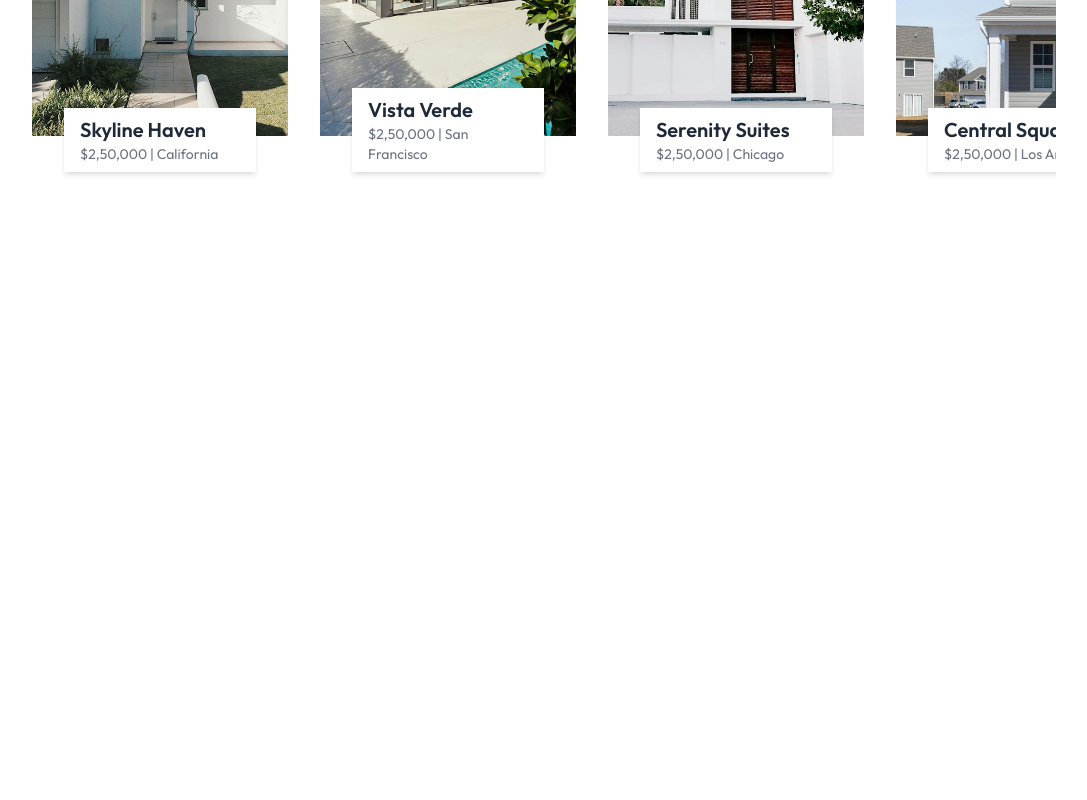
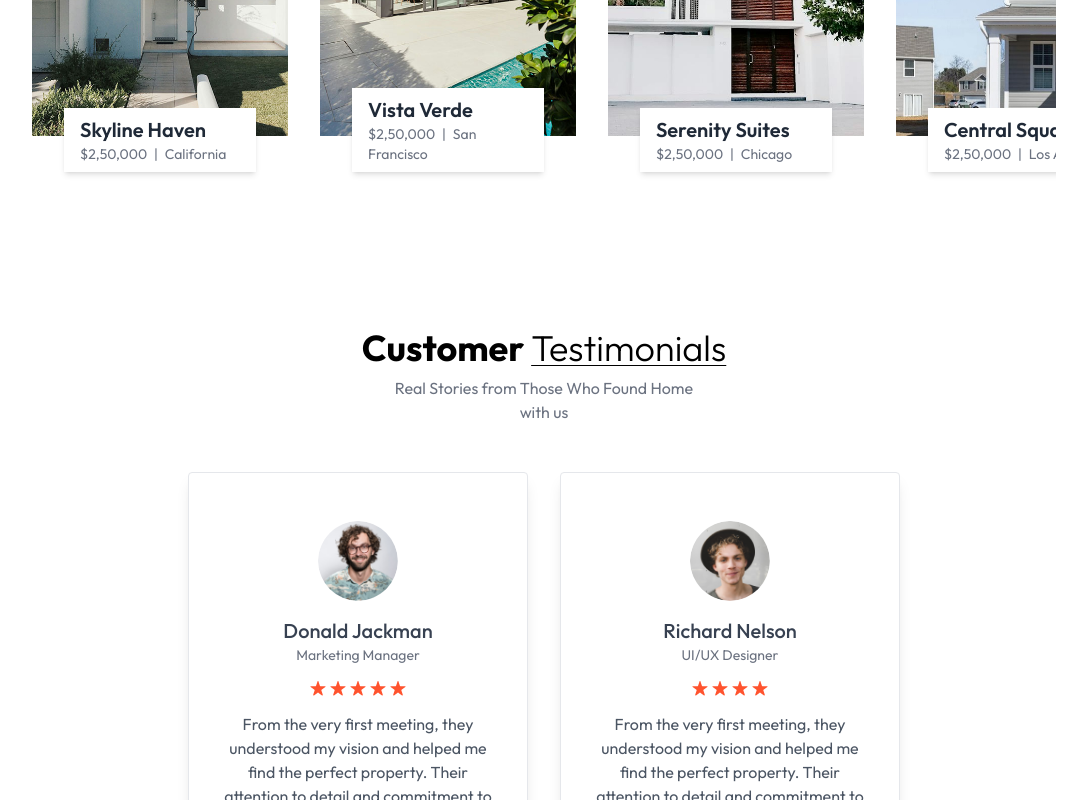
Before and after one commit to Azizjon-Atamuradov/Real-Estate, a React (Vite) app: page / in a window 1280 px wide. Shown: the part 2160-2960 px from the top of the page, without its empty margins (96-1183 px from the left). Before the commit the page ends 2448 px from the top, so only its background shows below. Built offline with nearby package versions, Linux system fonts and the light colour scheme.

Commit message:
Testimonials component added

```diff
--- a/index.html
+++ b/index.html
@@ -1,5 +1,5 @@
 <!DOCTYPE html>
-<html lang="en">
+<html lang="en" class="scroll-smooth">
   <head>
     <meta charset="UTF-8" />
     <link rel="icon" type="image/svg+xml" href="/home.png" />
--- a/src/App.jsx
+++ b/src/App.jsx
@@ -1,13 +1,15 @@
 import About from "./components/About";
 import Header from "./components/Header";
 import Projects from "./components/Projects";
+import Testimonails from "./components/Testimonails";
 
 const App = () => {
   return (
     <div className="w-full overflow-hidden">
       <Header />
       <About />
-      <Projects/>
+      <Projects />
+      <Testimonails/>
     </div>
   );
 };
--- a/src/components/Navbar.jsx
+++ b/src/components/Navbar.jsx
@@ -31,7 +31,7 @@
           <a href="#Projects" className="cursor-pointer hover:text-gray-400">
             Projects
           </a>
-          <a href="#Testimonials" className="cursor-pointer hover:text-gray-400">
+          <a href="#Testimonilas" className="cursor-pointer hover:text-gray-400">
             Testimonials
           </a>
         </ul>
--- a/src/components/Projects.jsx
+++ b/src/components/Projects.jsx
@@ -1,9 +1,7 @@
-import React, { useEffect, useState } from 'react'
-import { assets, projectsData } from '../assets/assets'
-
+import React, { useEffect, useState } from "react";
+import { assets, projectsData } from "../assets/assets";
 
 const Projects = () => {
-
   const [currentIndex, setCurrentIndex] = useState(0);
   const [cardsToShow, setCardsToShow] = useState(1);
 
@@ -12,56 +10,84 @@
       if (window.innerWidth >= 1024) {
         setCardsToShow(projectsData.length);
       } else {
-                setCardsToShow(1)
+        setCardsToShow(1);
       }
+    };
+
     updateCardsToShow();
-        }
-    },[])
 
-
+    window.addEventListener("resize", updateCardsToShow);
+    return () => window.removeEventListener("resize", updateCardsToShow);
+  }, []);
 
   const nextProject = () => {
-        setCurrentIndex((prevIndex) => (prevIndex + 1) % projectsData.length)
-    }
+    setCurrentIndex((prevIndex) => (prevIndex + 1) % projectsData.length);
+  };
   const prevProject = () => {
-        setCurrentIndex((prevIndex) => prevIndex === 0 ? projectsData.length - 1 : prevIndex - 1)
-    }
-
-
-
+    setCurrentIndex((prevIndex) =>
+      prevIndex === 0 ? projectsData.length - 1 : prevIndex - 1
+    );
+  };
 
   return (
-      <div className='container mx-auto py-4 pt-20 px-6 md:px-20 lg:px-32 my-20 w-full overflow-hidden' id='Projects'>
-          <h1 className='text-2xl sm:text-4xl font-bold mb-2 text-center'>Projects <span className='underline underline-offse-4 decoration-1 under font-light'>Completed</span></h1>
-          <p className='text-center text-gray-500 mb-8 max-w-80 mx-auto'>Craftings Spaces, Building Legacies-Explore Our Portfolio</p>
+    <div
+      className="container mx-auto py-4 pt-20 px-6 md:px-20 lg:px-32 my-20 w-full overflow-hidden"
+      id="Projects"
+    >
+      <h1 className="text-2xl sm:text-4xl font-bold mb-2 text-center">
+        Projects{" "}
+        <span className="underline underline-offse-4 decoration-1 under font-light">
+          Completed
+        </span>
+      </h1>
+      <p className="text-center text-gray-500 mb-8 max-w-80 mx-auto">
+        Craftings Spaces, Building Legacies-Explore Our Portfolio
+      </p>
 
       {/* slider buttons */}
 
-          <div className='flex justify-end items-center mb-8'>
-              <button onClick={prevProject}
-                  className='p-3 bg-gray-200 rounded mr-2' aria-label='Previous Project'>
+      <div className="flex justify-end items-center mb-8">
+        <button
+          onClick={prevProject}
+          className="p-3 bg-gray-200 rounded mr-2"
+          aria-label="Previous Project"
+        >
           <img src={assets.left_arrow} alt="Previous" />
         </button>
-              <button onClick={nextProject}
-                  className='p-3 bg-gray-200 rounded mr-2' aria-label='Next Project'>
+        <button
+          onClick={nextProject}
+          className="p-3 bg-gray-200 rounded mr-2"
+          aria-label="Next Project"
+        >
           <img src={assets.right_arrow} alt="Next" />
         </button>
       </div>
 
       {/* project slider container */}
 
-          <div className='overflow-hidden'>
-              <div className='flex gap-8 transition-transform duration-500 ease-in-out'
-                  style={{ transform: `translateX(-${(currentIndex * 100) / cardsToShow}%)` }}
-
+      <div className="overflow-hidden">
+        <div
+          className="flex gap-8 transition-transform duration-500 ease-in-out"
+          style={{
+            transform: `translateX(-${(currentIndex * 100) / cardsToShow}%)`,
+          }}
         >
           {projectsData.map((project, index) => (
-                      <div key={index} className='relative flex-shrink-0 w-full sm:w-1/4'>
-                          <img src={project.image} alt={project.title} className='w-full h-auto mb-14'/>
-                          <div className='absolute left-0 right-0 bottom-5 flex justify-center'>
-                              <div className='inline-block bg-white w-3/4 px-4 py-2 shadow-md'>
-                                  <h2 className='text-xl font-semibold text-gray-800'>{project.title}</h2>
-                                  <p className='text-gray-500 text-sm'>{project.price} <span>|</span> {project.location }</p>
+            <div key={index} className="relative flex-shrink-0 w-full sm:w-1/4">
+              <img
+                src={project.image}
+                alt={project.title}
+                className="w-full h-auto mb-14"
+              />
+              <div className="absolute left-0 right-0 bottom-5 flex justify-center">
+                <div className="inline-block bg-white w-3/4 px-4 py-2 shadow-md">
+                  <h2 className="text-xl font-semibold text-gray-800">
+                    {project.title}
+                  </h2>
+                  <p className="text-gray-500 text-sm">
+                    {project.price} <span className="px-1">|</span>{" "}
+                    {project.location}
+                  </p>
                 </div>
               </div>
             </div>
@@ -69,7 +95,7 @@
         </div>
       </div>
     </div>
-  )
-}
+  );
+};
 
-export default Projects
+export default Projects;
--- /dev/null
+++ b/src/components/Testimonails.jsx
@@ -0,0 +1,47 @@
+import React from "react";
+import { assets, testimonialsData } from "../assets/assets";
+
+const Testimonails = () => {
+  return (
+    <div
+      className="container mx-auto py-10 lg:px-32 w-full overflow-hidden"
+      id="Testimonilas"
+    >
+      <h1 className="text-2xl sm:text-4xl font-bold mb-2 text-center">
+        Customer{" "}
+        <span className="underline underline-offset-4 decoration-1 under font-light">
+          Testimonials
+        </span>
+      </h1>
+      <p className="text-center text-gray-500 mb-12 max-w-80 mx-auto">
+        Real Stories from Those Who Found Home with us
+      </p>
+      <div className="flex flex-wrap justify-center gap-8">
+        {testimonialsData.map((testimonial, index) => (
+          <div
+            key={index}
+            className="max-w-[340px] border shadow-lg rounded px-8 py-12 text-center"
+          >
+            <img
+              className="w-20 h-20 rounded-full mx-auto mb-4"
+              src={testimonial.image}
+              alt={testimonial.alt}
+            />
+            <h2 className="text-xl text-gray-700 font-medium">
+              {testimonial.name}
+            </h2>
+            <p className="text-gray-500 mb-4 text-sm">{testimonial.title}</p>
+            <div className="flex  justify-center gap-1 text-red-500 mb-4">
+              {Array.from({ length: testimonial.rating }, (item, index) => (
+                <img key={index} src={assets.star_icon} alt="" />
+              ))}
+            </div>
+            <p className="text-gray-600">{testimonial.text}</p>
+          </div>
+        ))}
+      </div>
+    </div>
+  );
+};
+
+export default Testimonails;
```
Lines whose indentation alone changed are shown as unchanged.
